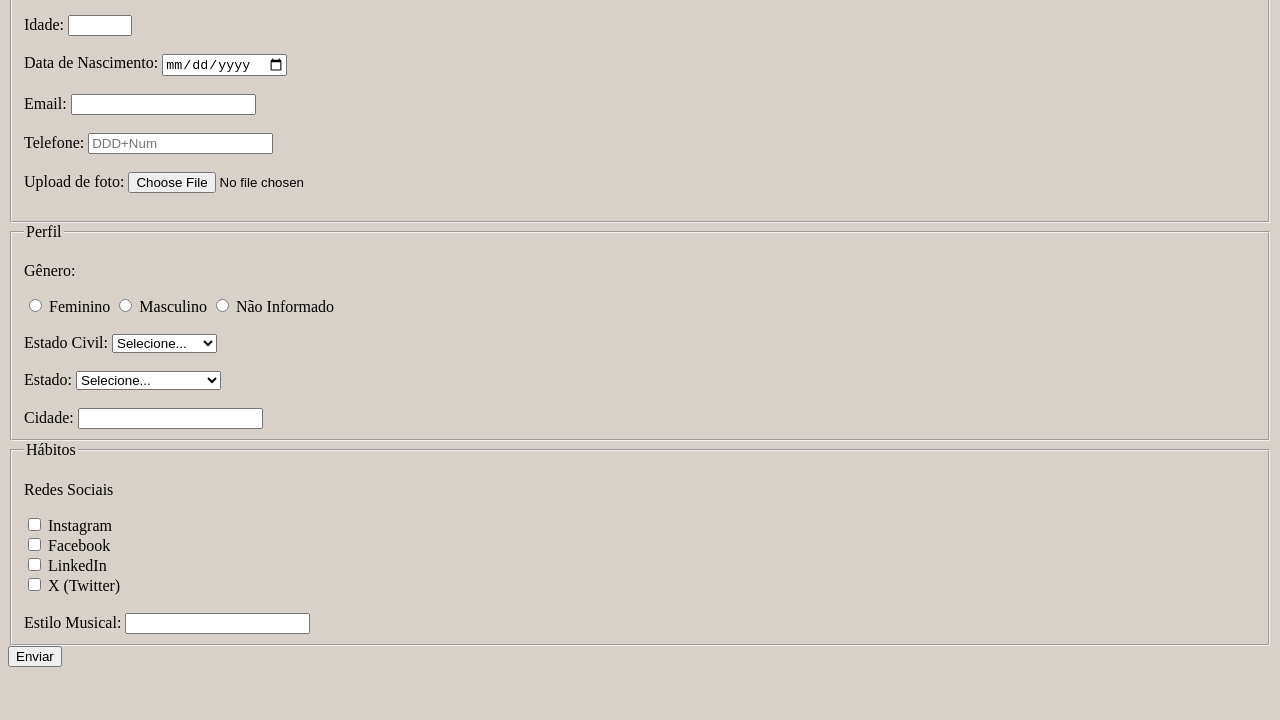
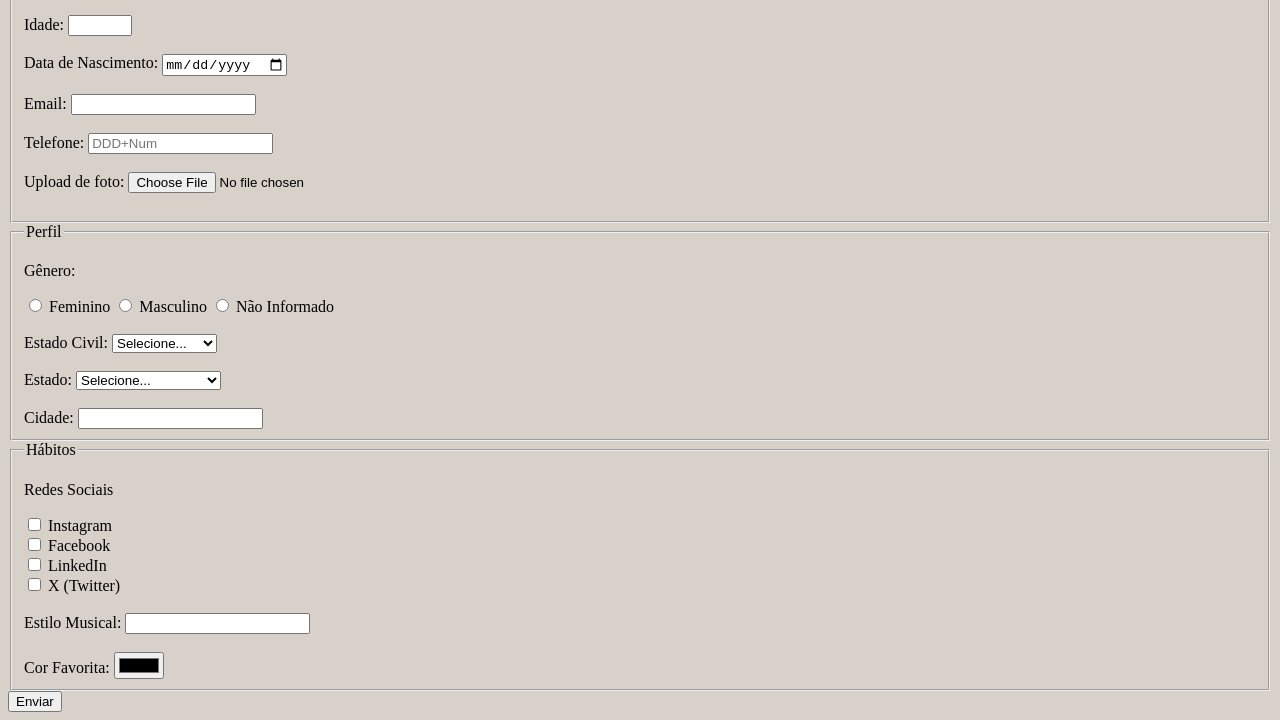
Before and after one commit to DanLeonardi23/pesquisa-culturama, a plain HTML site: page index.html in a window 1280 px wide. Shown: the part 127-847 px from the top of the page. Before the commit the page ends 802 px from the top, so only its background shows below. Drawn offline with Linux system fonts and the light colour scheme.

Commit message:
Adiciona cor favorita

```diff
--- a/index.html
+++ b/index.html
@@ -124,6 +124,10 @@
                     <option value="Clássica">
                     <option value="Jazz">
                     <option value="Eletrônica">
+                </datalist>
+                <br><br>
+                <label for="color">Cor Favorita:</label>
+                <input type="color" name="userFavoriteColor" id="userFavoriteColor">
 
             </fieldset>
 
```
